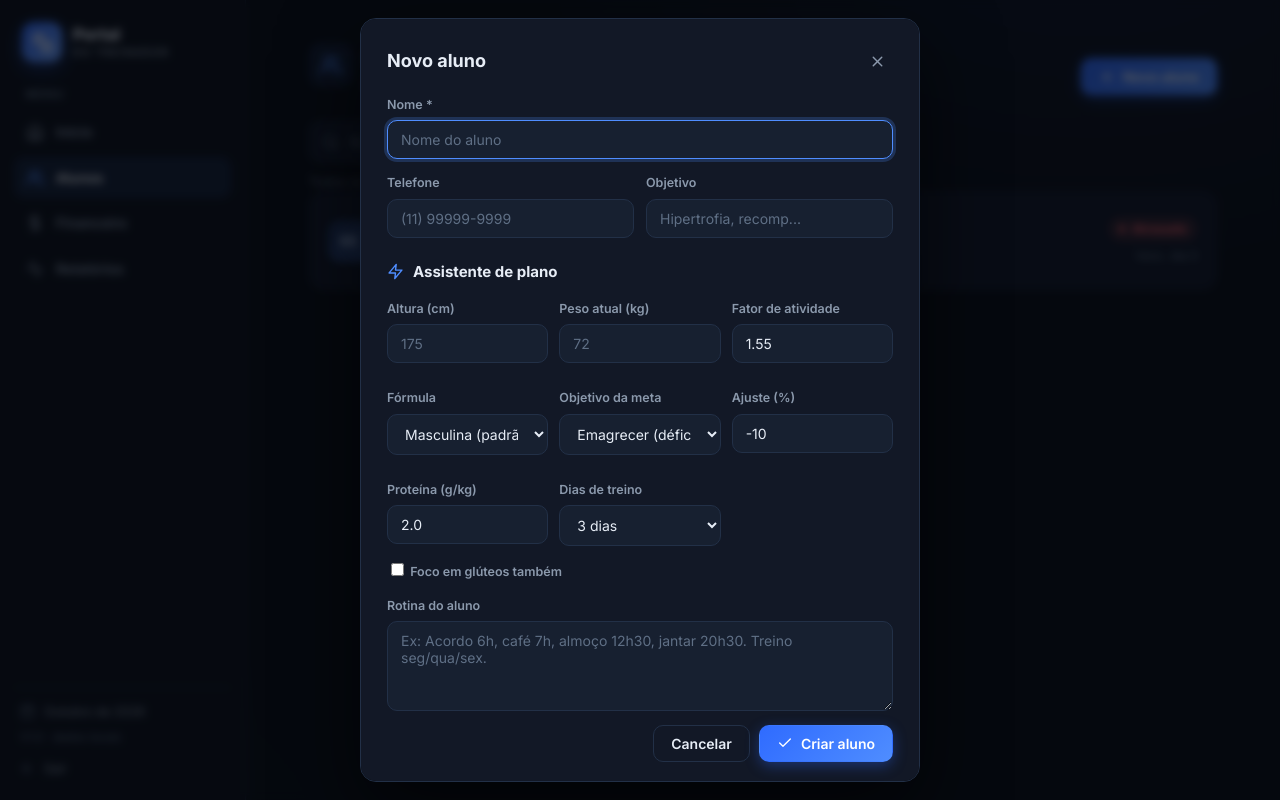
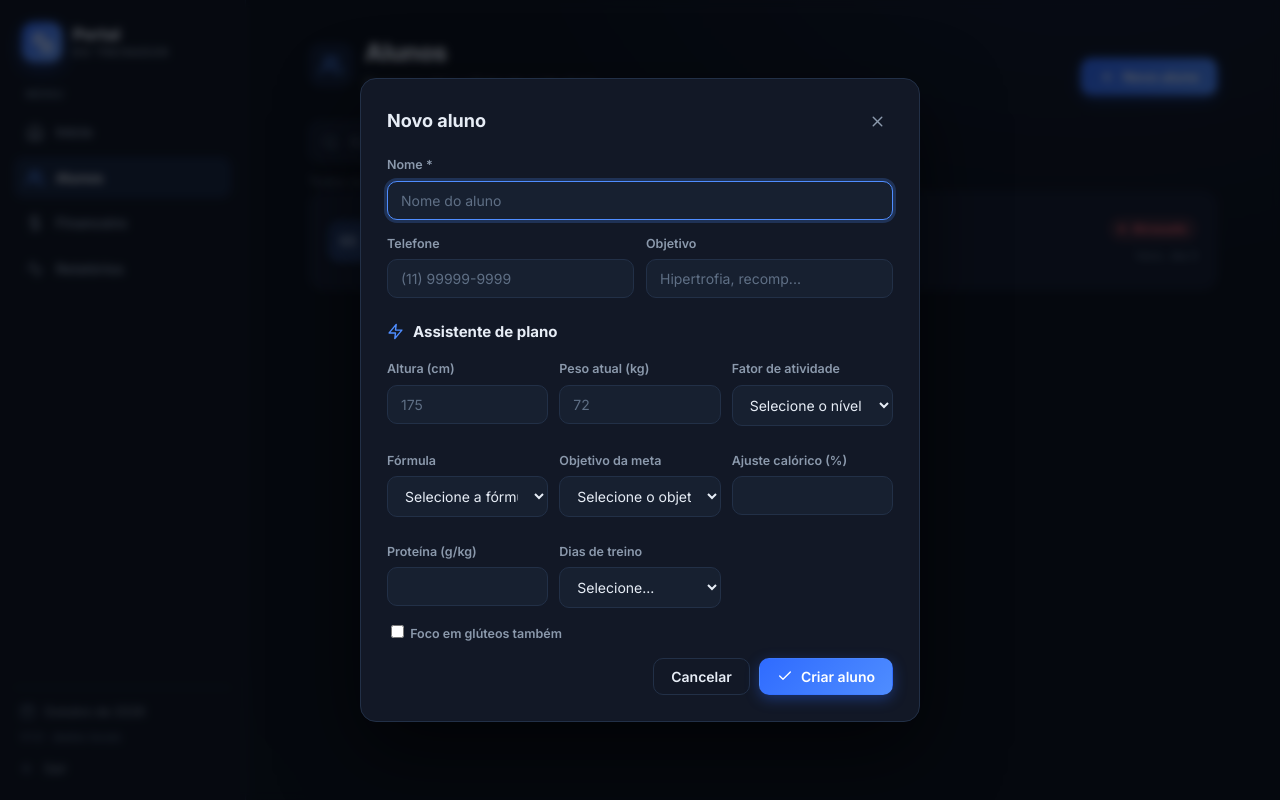
Before and after one commit to DionisioPorto/portal-do-treinador, a Flask app: page /alunos in a window 1280 px wide, after a click on "Novo aluno". Run offline with Flask 3, Linux system fonts and the light colour scheme; the visitor is signed in with stand-in values (Sample User, id 1); data comes from the database, SQL or seed files in the repository; data that the repository does not hold is empty.

Commit message:
fix: formulário Novo aluno abre neutro, sem valores padrão

```diff
--- a/templates/alunos.html
+++ b/templates/alunos.html
@@ -77,36 +77,44 @@
     <div class="grid-form">
       <div class="field"><label for="n-altura">Altura (cm)</label><input type="number" step="0.1" id="n-altura" name="altura_cm" placeholder="175"></div>
       <div class="field"><label for="n-peso">Peso atual (kg)</label><input type="number" step="0.1" id="n-peso" name="peso_atual" placeholder="72"></div>
-      <div class="field"><label for="n-fator">Fator de atividade</label><input type="number" step="0.05" id="n-fator" name="fator_atividade" value="1.55"></div>
+      <div class="field"><label for="n-fator">Fator de atividade</label>
+        <select id="n-fator" name="fator_atividade">
+          <option value="" disabled selected>Selecione o nível de atividade</option>
+          <option value="1.2">1,20 — Sedentário</option>
+          <option value="1.375">1,375 — Levemente ativo</option>
+          <option value="1.55">1,55 — Moderadamente ativo</option>
+          <option value="1.725">1,725 — Muito ativo</option>
+          <option value="1.9">1,90 — Extremamente ativo</option>
+        </select>
+      </div>
       <div class="field"><label for="n-sexo">Fórmula</label>
         <select id="n-sexo" name="sexo_formula">
-          <option value="M" selected>Masculina (padrão TH)</option>
+          <option value="" disabled selected>Selecione a fórmula</option>
+          <option value="M">Masculina</option>
           <option value="F">Feminina</option>
         </select>
       </div>
       <div class="field"><label for="n-objmeta">Objetivo da meta</label>
         <select id="n-objmeta" name="objetivo_meta">
+          <option value="" disabled selected>Selecione o objetivo</option>
           {% for k, v in OBJETIVOS_META.items() %}
-          <option value="{{ k }}" {{ 'selected' if k == 'emagrecer' else '' }}>{{ v }}</option>
+          <option value="{{ k }}">{{ v }}</option>
           {% endfor %}
         </select>
       </div>
-      <div class="field"><label for="n-ajuste">Ajuste (%)</label><input type="number" id="n-ajuste" name="ajuste_meta" value="-10"></div>
-      <div class="field"><label for="n-proteina">Proteína (g/kg)</label><input type="number" step="0.1" id="n-proteina" name="proteina_kg" value="2.0"></div>
+      <div class="field"><label for="n-ajuste">Ajuste calórico (%)</label><input type="number" id="n-ajuste" name="ajuste_meta"></div>
+      <div class="field"><label for="n-proteina">Proteína (g/kg)</label><input type="number" step="0.1" id="n-proteina" name="proteina_kg"></div>
       <div class="field"><label for="n-dias">Dias de treino</label>
         <select id="n-dias" name="dias_treino">
+          <option value="" disabled selected>Selecione...</option>
           {% for d in [3, 4, 5, 6] %}
-          <option value="{{ d }}" {{ 'selected' if d == 3 else '' }}>{{ d }} dias</option>
+          <option value="{{ d }}">{{ d }} dias</option>
           {% endfor %}
         </select>
       </div>
     </div>
     <div class="field">
       <label><input type="checkbox" name="foco_gluteo" value="1"> Foco em glúteos também</label>
-    </div>
-    <div class="field">
-      <label for="n-rotina">Rotina do aluno</label>
-      <textarea id="n-rotina" name="rotina" rows="4" placeholder="Ex: Acordo 6h, café 7h, almoço 12h30, jantar 20h30. Treino seg/qua/sex."></textarea>
     </div>
     <div class="form-actions">
       <button type="button" class="btn ghost" onclick="document.getElementById('form-novo-aluno').close()">Cancelar</button>
```
Also changed, not shown: 1 other file.
